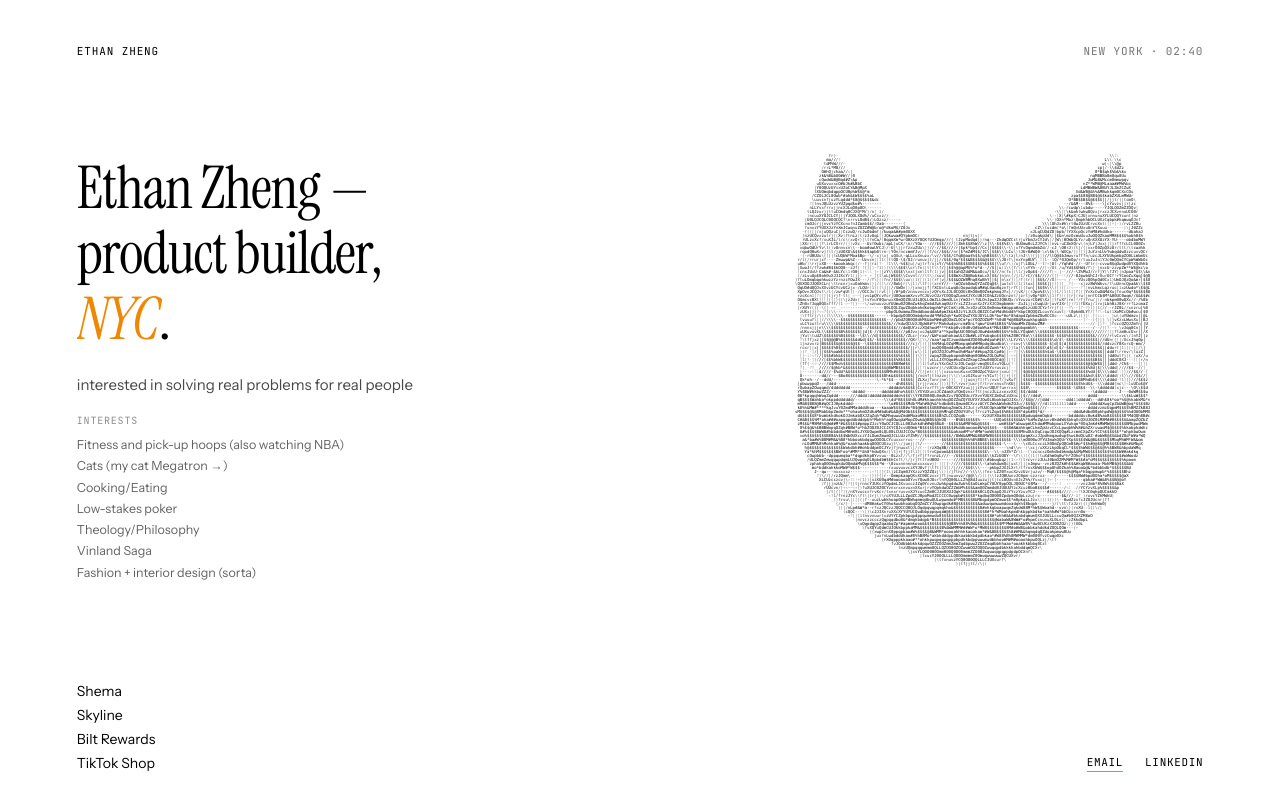
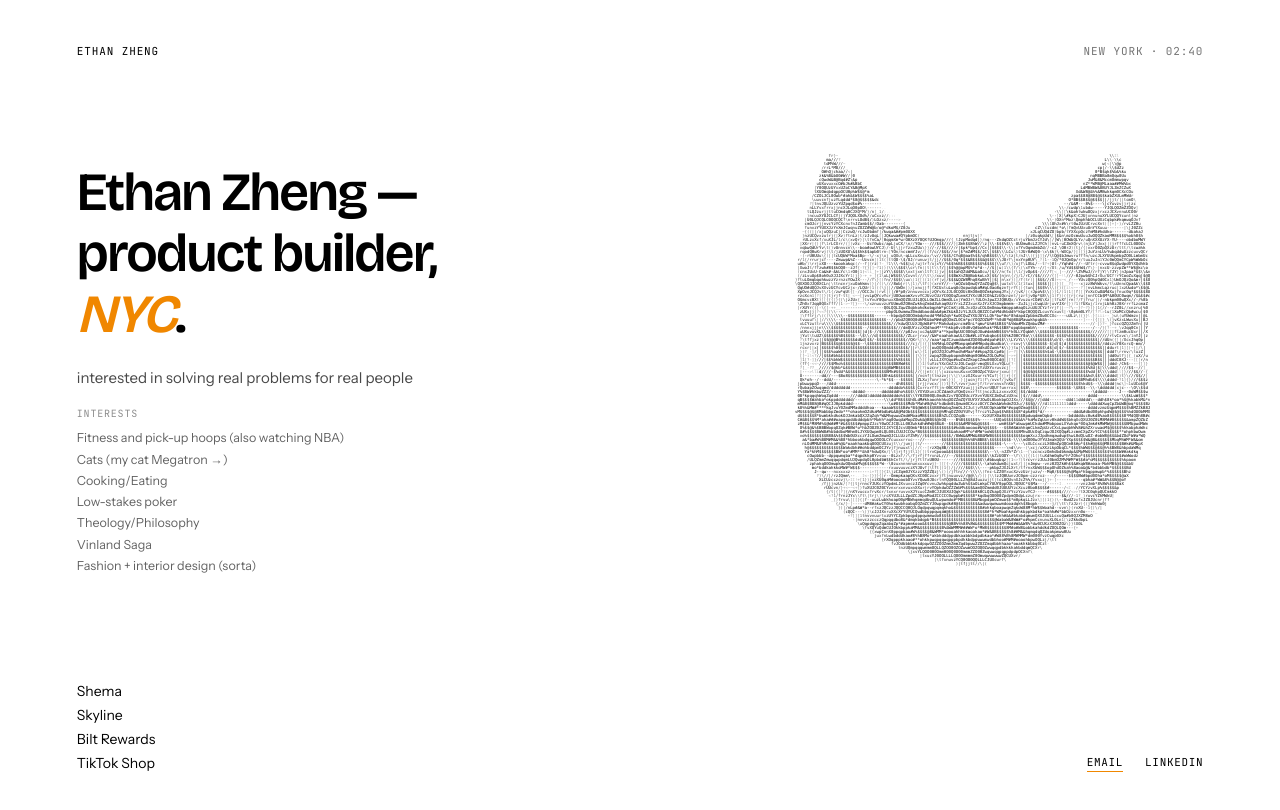
Before and after one commit to ethanzzheng/ethanzheng.me, a website built with Vite: page index.html in a window 1280 px wide. Built offline with nearby package versions, Linux system fonts and the light colour scheme.

Commit message:
Signature favicon + Bricolage Grotesque headline
Co-Authored-By: Claude Fable 5 <noreply@anthropic.com>

```diff
--- a/index.html
+++ b/index.html
@@ -4,10 +4,12 @@
     <meta charset="UTF-8" />
     <meta name="viewport" content="width=device-width, initial-scale=1.0" />
     <title>Ethan Zheng</title>
+    <link rel="icon" type="image/png" href="favicon.png" />
+    <link rel="apple-touch-icon" href="apple-touch-icon.png" />
     <link rel="preconnect" href="https://fonts.googleapis.com" />
     <link rel="preconnect" href="https://fonts.gstatic.com" crossorigin="anonymous" />
     <link
-      href="https://fonts.googleapis.com/css2?family=Instrument+Serif:ital@0;1&family=Instrument+Sans:wght@400;500&family=JetBrains+Mono:wght@400&display=swap"
+      href="https://fonts.googleapis.com/css2?family=Bricolage+Grotesque:opsz,wght@12..96,400..700&family=Instrument+Sans:wght@400;500&family=JetBrains+Mono:wght@400&display=swap"
       rel="stylesheet"
     />
     <style>
@@ -74,10 +76,10 @@
       .intro { flex: 1 1 300px; max-width: 52ch; }
       h1 {
         margin: 0; max-width: 24ch;
-        font-family: "Instrument Serif", Georgia, serif;
-        font-weight: 400;
-        font-size: clamp(30px, 4.6vw, 60px);
-        line-height: 1.06; letter-spacing: -0.02em; text-wrap: pretty;
+        font-family: "Bricolage Grotesque", "Instrument Sans", Helvetica, sans-serif;
+        font-weight: 600;
+        font-size: clamp(28px, 4.2vw, 56px);
+        line-height: 1.08; letter-spacing: -0.03em; text-wrap: pretty;
       }
       h1 .line { display: block; overflow: hidden; padding-bottom: 0.05em; }
       h1 .line > span {
```
Also changed, not shown: cat.html (+2 -0 lines), public/apple-touch-icon.png (added), public/favicon.png (added).
